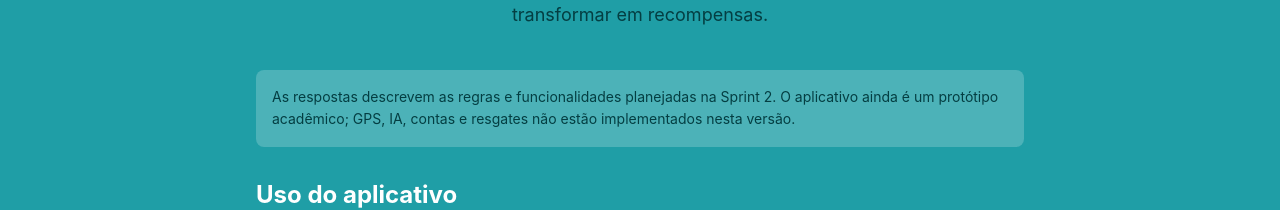
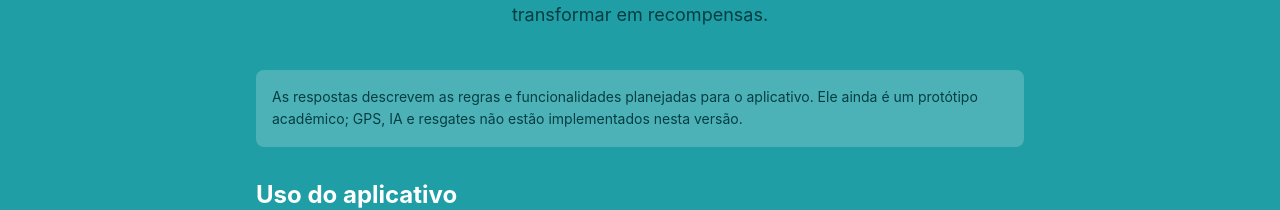
Before and after one commit to Giovanni0403/Challenge_SoulUp, a React (Vite) app in the folder EcoSoul/: page /faq in a window 1280 px wide. Shown: the part 278-488 px from the top of the page. Built offline with nearby package versions, Linux system fonts and the light colour scheme.

Commit message:
feat: Atualizando mudançan na index da Faq e da Home

```diff
--- a/EcoSoul/src/pages/Faq/index.tsx
+++ b/EcoSoul/src/pages/Faq/index.tsx
@@ -24,8 +24,8 @@ export default function Faq() {
         eyebrow="FAQ / SUAS DÚVIDAS"
       />
       <p className="mx-auto mb-8 max-w-3xl rounded-lg bg-white/20 p-4 text-sm leading-relaxed text-[#043e42]">
-        As respostas descrevem as regras e funcionalidades planejadas na Sprint
-        2. O aplicativo ainda é um protótipo acadêmico; GPS, IA, contas e
+        As respostas descrevem as regras e funcionalidades planejadas para o
+        aplicativo. Ele ainda é um protótipo acadêmico; GPS, IA e
         resgates não estão implementados nesta versão.
       </p>
       <div className="mx-auto max-w-3xl space-y-9">
--- a/EcoSoul/src/pages/Home/index.tsx
+++ b/EcoSoul/src/pages/Home/index.tsx
@@ -57,7 +57,7 @@ export default function Home() {
           <p className="mb-5 text-xs font-bold tracking-[0.16em] text-[#043e42]">
             SEU CAMINHO. UM FUTURO MELHOR.
           </p>
-          <h1 className="max-w-2xl text-4xl leading-tight font-bold tracking-tight text-white md:text-5xl lg:text-6xl">
+          <h1 className="max-w-2xl text-4xl leading-tight font-bold tracking-tight text-white sm:text-5xl xl:text-6xl">
             Cada quilômetro sustentável vira recompensa.
           </h1>
           <p className="mt-6 max-w-xl text-lg leading-relaxed text-[#043e42]">
@@ -95,7 +95,7 @@ export default function Home() {
         <h2 id="destaques" className="mb-6 text-3xl font-bold text-white">
           O que move a EcoSoul
         </h2>
-        <div className="grid gap-4 md:grid-cols-2 lg:grid-cols-4">
+        <div className="grid gap-4 sm:grid-cols-2 lg:grid-cols-4">
           {highlights.map(([icon, title, text]) => (
             <Card key={title}>
               <span className="inline-flex h-12 min-w-12 items-center justify-center rounded-full bg-teal-50 px-2 font-bold text-teal-800">
@@ -138,7 +138,7 @@ export default function Home() {
         <p className="mt-3 text-[#043e42]">
           Benefícios previstos para recompensar escolhas sustentáveis.
         </p>
-        <ul className="mt-6 grid gap-4 md:grid-cols-2 lg:grid-cols-3">
+        <ul className="mt-6 grid gap-4 sm:grid-cols-2 lg:grid-cols-3">
           {benefits.map((benefit) => (
             <li
               key={benefit}
```
